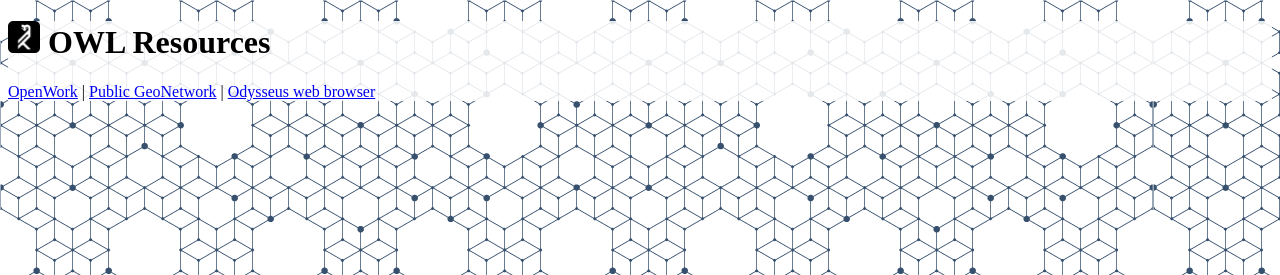
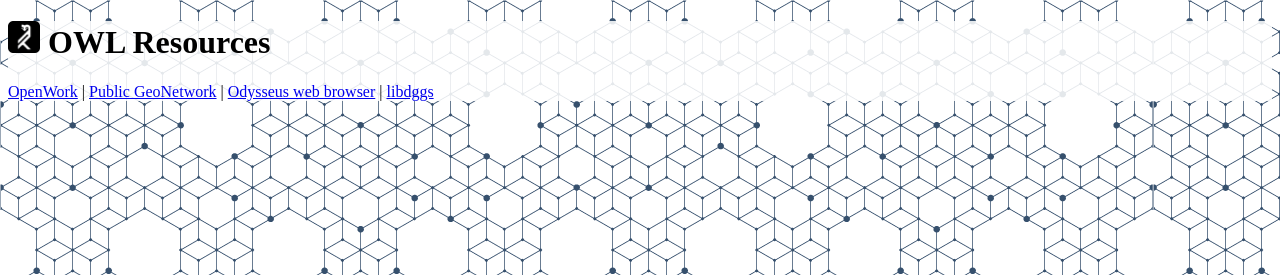
Before and after one commit to OpenWork-NZ/Resources, a Jekyll site: the page built from index.html, in a window 1280 px wide. Shown: the top 275 px of the page. Built offline with Jekyll 4.4.1, drawn with Linux system fonts in a browser that asks for light colours.

Commit message:
Update index.html

```diff
--- a/index.html
+++ b/index.html
@@ -5,7 +5,8 @@ title: Directory
 <p>
   <a href="https://openwork.nz/" title="Our website">OpenWork</a> |
   <a href="https://geodata.nz/" title="Hosted by us via Catalyst Cloud">Public GeoNetwork</a> |
-  <a href="https://odysseus.adrian.geek.nz/" title="Developed by Adrian Cochrane of OpenWork">Odysseus web browser</a>
+  <a href="https://odysseus.adrian.geek.nz/" title="Developed by Adrian Cochrane of OpenWork">Odysseus web browser</a> |
+  <a href="https://git.nzoss.org.nz/openwork/libdggs" title="lightweight geospatial analysis">libdggs</a>
 </p>
 
 <ul>{% for resource in posts|sort:"title" %}
```
